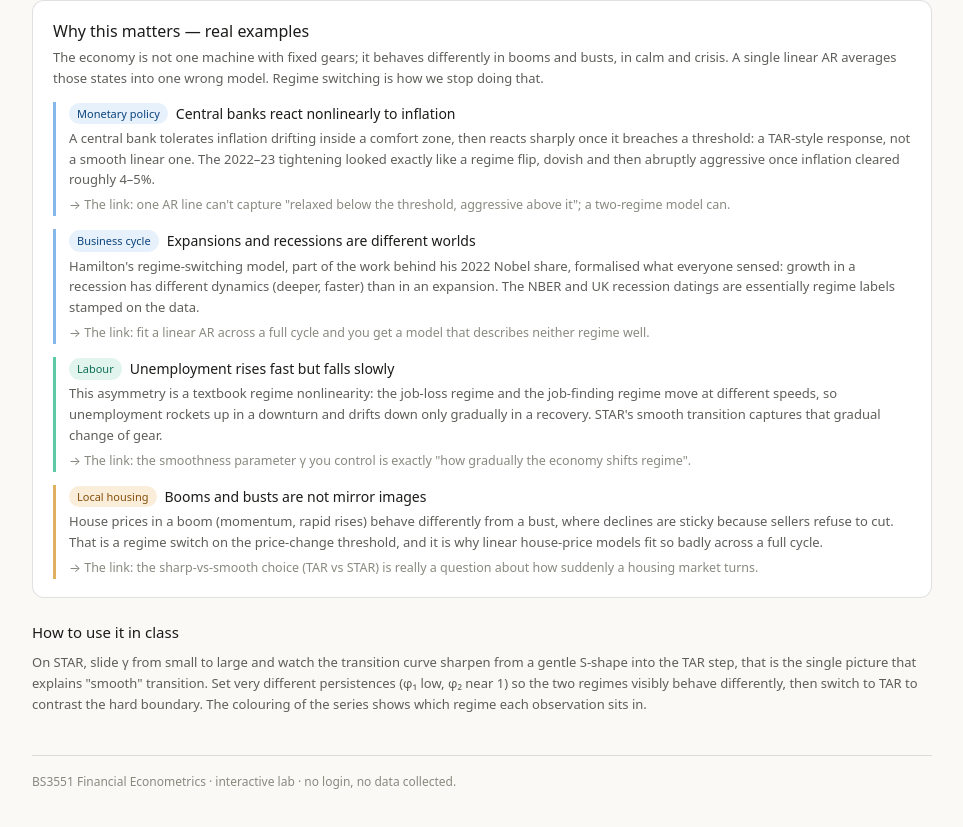
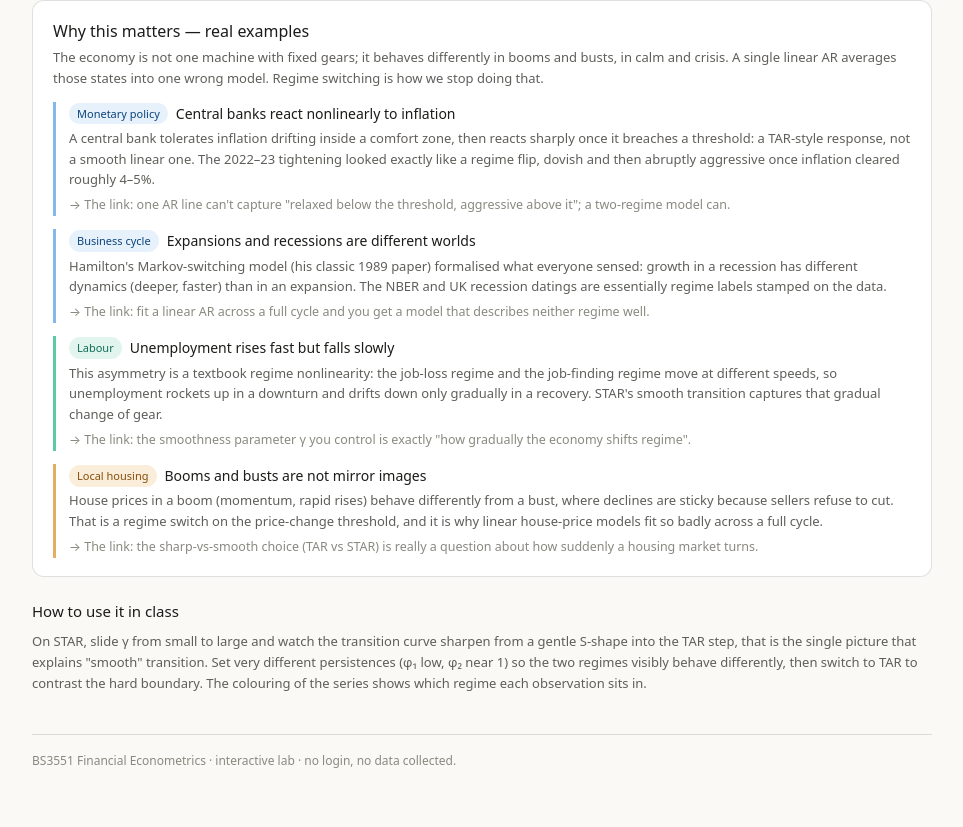
Before and after one commit to yongdengxu-hub/bs3551-lab, a plain HTML site: page widgets/regime-switching.html in a window 1280 px wide. Shown: the part 835-1662 px from the top of the page, without its empty margins (158-1121 px from the left). Drawn offline with nearby package versions, Linux system fonts and the light colour scheme.

Commit message:
Fix factual error: Hamilton has no Nobel; cite his 1989 paper instead
Corrected the regime-switching example, which wrongly attributed a
2022 Nobel to James Hamilton. Reference his classic 1989 Markov-
switching paper without the (false) prize claim.

Co-Authored-By: Claude Opus 4.8 <noreply@anthropic.com>

```diff
--- a/widgets/regime-switching.html
+++ b/widgets/regime-switching.html
@@ -72,7 +72,7 @@
       </div>
       <div class="ex macro">
         <p class="h"><span class="pill macro">Business cycle</span>Expansions and recessions are different worlds</p>
-        <p class="b">Hamilton's regime-switching model, part of the work behind his 2022 Nobel share, formalised what everyone sensed: growth in a recession has different dynamics (deeper, faster) than in an expansion. The NBER and UK recession datings are essentially regime labels stamped on the data.</p>
+        <p class="b">Hamilton's Markov-switching model (his classic 1989 paper) formalised what everyone sensed: growth in a recession has different dynamics (deeper, faster) than in an expansion. The NBER and UK recession datings are essentially regime labels stamped on the data.</p>
         <span class="k">→ The link: fit a linear AR across a full cycle and you get a model that describes neither regime well.</span>
       </div>
       <div class="ex labour">
```
